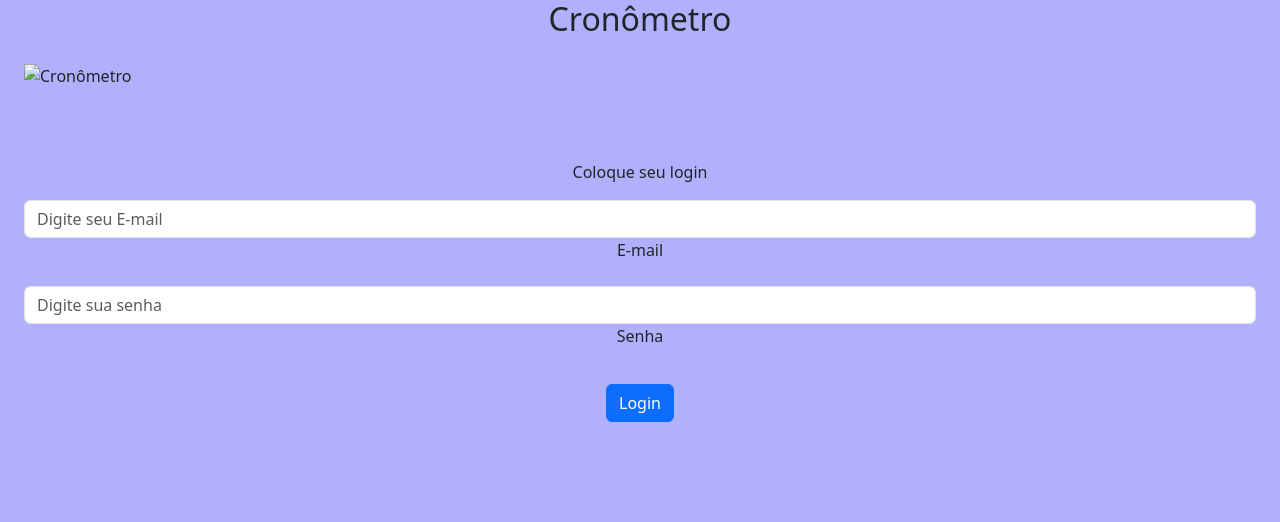
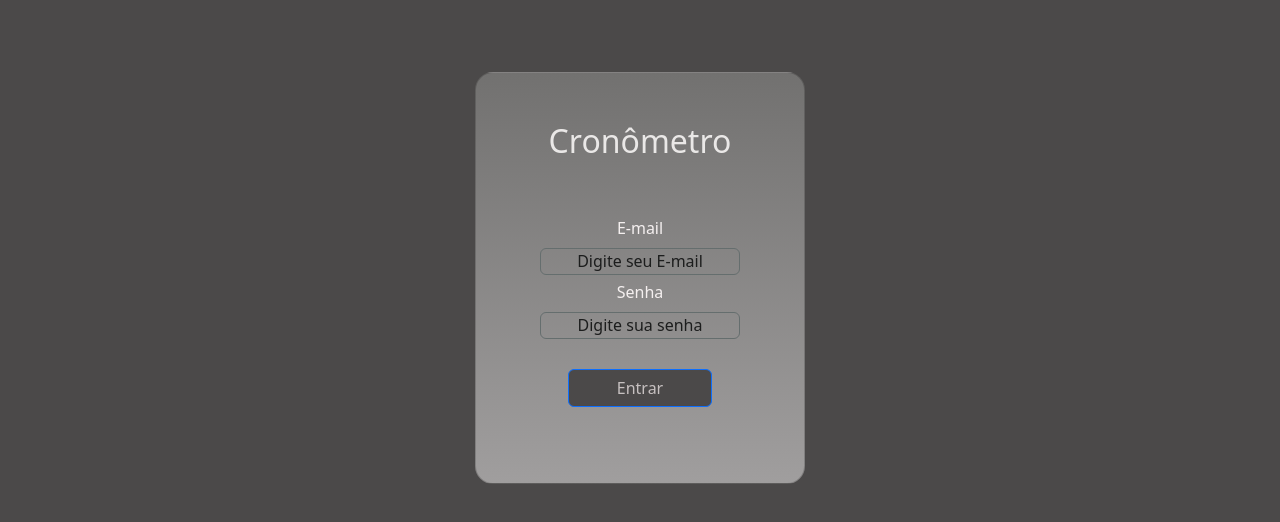
Before and after one commit to lucasoliveira51/Projeto_cronometro, a plain HTML site: page index.html in a window 1280 px wide. Drawn offline with nearby package versions, Linux system fonts and the light colour scheme.

Commit message:
Modificação personalizada no menu login e inserção de script em js para login

```diff
--- a/index.html
+++ b/index.html
@@ -10,34 +10,37 @@
 
 <body class="body">
 
-    <header class="text-center mb-4">
-        <h2>Cronômetro</h2>
-    </header>
 
     <div class="container-fluid mb-5">
-
-        <img class="container-fluid" src="/assents/cronometro.avif" alt="Cronômetro" style="max-width: 100%;">
     </div>
 
-   <section class="text-center p-4">
-    <form>
-        <p>Coloque seu login</p>
+   <section class="text-center p-4 " >
 
-        <div class="form-outline mb-3">
-          <input type="email" class="form-control" placeholder="Digite seu E-mail" />
+    <div class="card p-2 container-fluid">
+      <form>
+        <h2 class="login" style="margin-top: 13%;">Cronômetro</h2>
+
+        <div class="t form-outline m-5 p-2">
           <label class="form-label" for="form2Example11">E-mail</label>
+          <input id="email" type="email" class="p form-control " placeholder="Digite seu E-mail"/>
         </div>
 
-        <div class="form-outline mb-4"  >
-          <input type="password" class="form-control" placeholder="Digite sua senha" />
+        <div class="t form-outline m-5 p-2">
           <label class="form-label">Senha</label>
+          <input id="senha" type="password" class="p form-control" placeholder="Digite sua senha" dir="ltr"/>
         </div>
 
-        <div class="text-center pt-1 mb-5 pb-1">
-          <button class="btn btn-primary btn-block gradient-custom-2 mb-3" type="button">Login</button>
+        <div class="botao text-center pt-2 mb-5 pb-1 container-fluid">
+          <button class="btn btn-primary mb-3" style="margin-top: 25px;   width: 50%; color:rgb(199, 193, 193); background-color:#4b4949" type="submit" onclick="logar()">Entrar</button>
         </div>
       </form>
+
+
+    </div>
+
     </section>
+
+<script type="text/javascript" src="script.js"> </script>
 
 </body>
 </html>
--- a/script.js
+++ b/script.js
@@ -0,0 +1,17 @@
+// const usuario = [
+//     {email: 'a@a', senha: 'aa'},
+//     {email: 'b@b', senha: 'bb'},
+//     {email: 'c@c', senha: 'cc'}
+// ]
+
+const logar = () => {
+    const email = document.getElementById('email').value;
+    const senha = document.getElementById('senha').value;
+
+    if (email == 'a@a' && senha == 'aa'){
+      alert('Concluído com sucesso!')
+    }else{
+      alert('Login inválido!')
+    }
+
+}
--- a/style.css
+++ b/style.css
@@ -1,3 +1,42 @@
  .body{
-    background-color: rgb(176, 176, 252);
+    background-color: #4b4949;
  }
+
+ .t{
+   color: #ffffff;
+ }
+
+ .text-center{
+   color: #ffffff;
+ }
+
+ .card{
+   width: 330px;
+   border-radius: 18px;
+   background: -webkit-linear-gradient(top,#727170,#a09e9e);
+ }
+
+ .login{
+ color:#eae8e7!important ;
+ }
+
+ input{
+   border-color: #656e6e !important;
+   background-color: transparent !important ;
+   color: #eae8e7 !important ;
+   margin-bottom: -60px;
+   height: 27px;
+ }
+
+.t{
+-webkit-text-fill-color: #f5f0f0;
+}
+
+.p{
+  -webkit-text-fill-color:rgb(28, 29, 29);
+  text-align: center;
+}
+
+.p:active{
+  color: brown;
+}
```
Also changed, not shown: assents/imagem_de_fundo.jpg (added), assents/relogio.avif (added).
